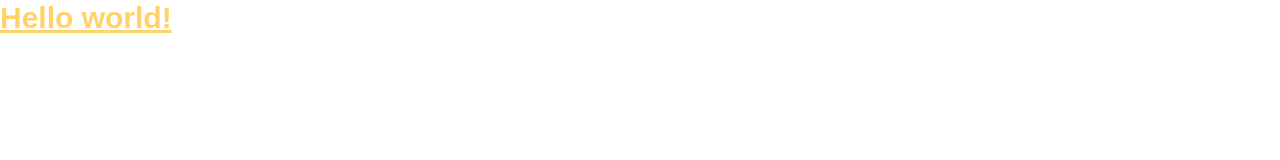
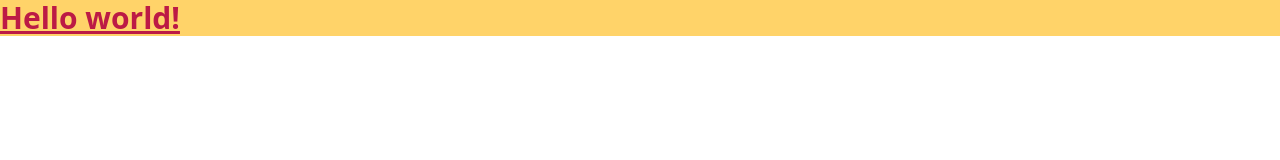
Before and after one commit to serindag/learnTailwindCss, a website: page public/index.html in a window 1280 px wide. Drawn offline with Linux system fonts and the light colour scheme; a web font is replaced by a local one.

Commit message:
3. ders bitti

```diff
--- a/public/index.html
+++ b/public/index.html
@@ -10,8 +10,8 @@
 <link href="https://fonts.googleapis.com/css2?family=Gemunu+Libre:wght@400;700&family=Open+Sans&display=swap" rel="stylesheet">
 </head>
 <body>
-  <div class="container ">
-    <h1 class="text-3xl font-bold underline font-gemunu text-gega-melon ">
+  <div class="container mx-auto">
+    <h1 class="text-3xl font-bold underline font-melon text-gega-red bg-gega-melon ">
       Hello world!
     </h1>
   </div>
```
Also changed, not shown: tailwind.config.js (+4 -3 lines), public/css/styles.css.
